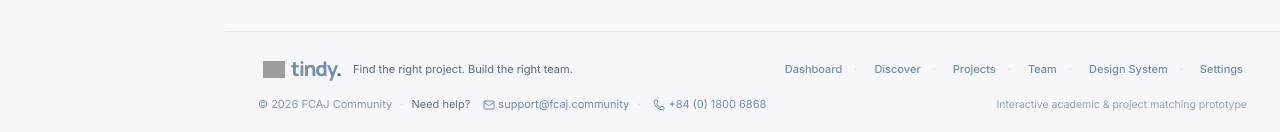
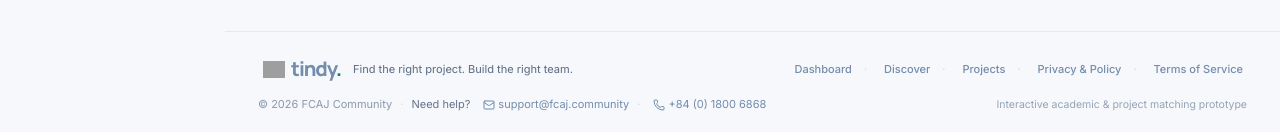
Before and after one commit to FCAJ-OJT-Fall26/tindy-platform-frontend, a React (Vite) app: page / in a window 1280 px wide. Shown: the part 1411-1543 px from the top of the page. Built offline with nearby package versions, Linux system fonts and the light colour scheme; grey boxes are pictures that could not be loaded; the HTML template or start-up script is replaced by a standard one.

Commit message:
Change footer

```diff
--- a/src/App.tsx
+++ b/src/App.tsx
@@ -7,6 +7,8 @@ import {
   Link,
   useLocation,
 } from "react-router"
+import PrivacyPolicy from "./pages/legal/PrivacyPolicy"
+import TermsOfService from "./pages/legal/TermsOfService"
 import {
   Bell,
   Bookmark,
@@ -346,11 +348,9 @@ function Layout() {
               <span className="footer-sep">·</span>
               <Link to="/projects" className="footer-nav-link">Projects</Link>
               <span className="footer-sep">·</span>
-              <Link to="/team" className="footer-nav-link">Team</Link>
+              <Link to="/privacypolicy" className="footer-nav-link">Privacy & Policy</Link>
               <span className="footer-sep">·</span>
-              <Link to="/components" className="footer-nav-link">Design System</Link>
-              <span className="footer-sep">·</span>
-              <Link to="/settings" className="footer-nav-link">Settings</Link>
+              <Link to="/termsofservice" className="footer-nav-link">Terms of Service</Link>
             </nav>
           </div>
 
@@ -447,6 +447,8 @@ const router = createBrowserRouter([
       { path: "settings", Component: SettingsScreen },
       { path: "team", Component: TeamScreen },
       { path: "components", Component: ComponentLibrary },
+      { path: "privacypolicy", Component: PrivacyPolicy },
+      { path: "termsofservice", Component: TermsOfService },
       { path: "*", Component: NotFound },
     ],
   },
```
